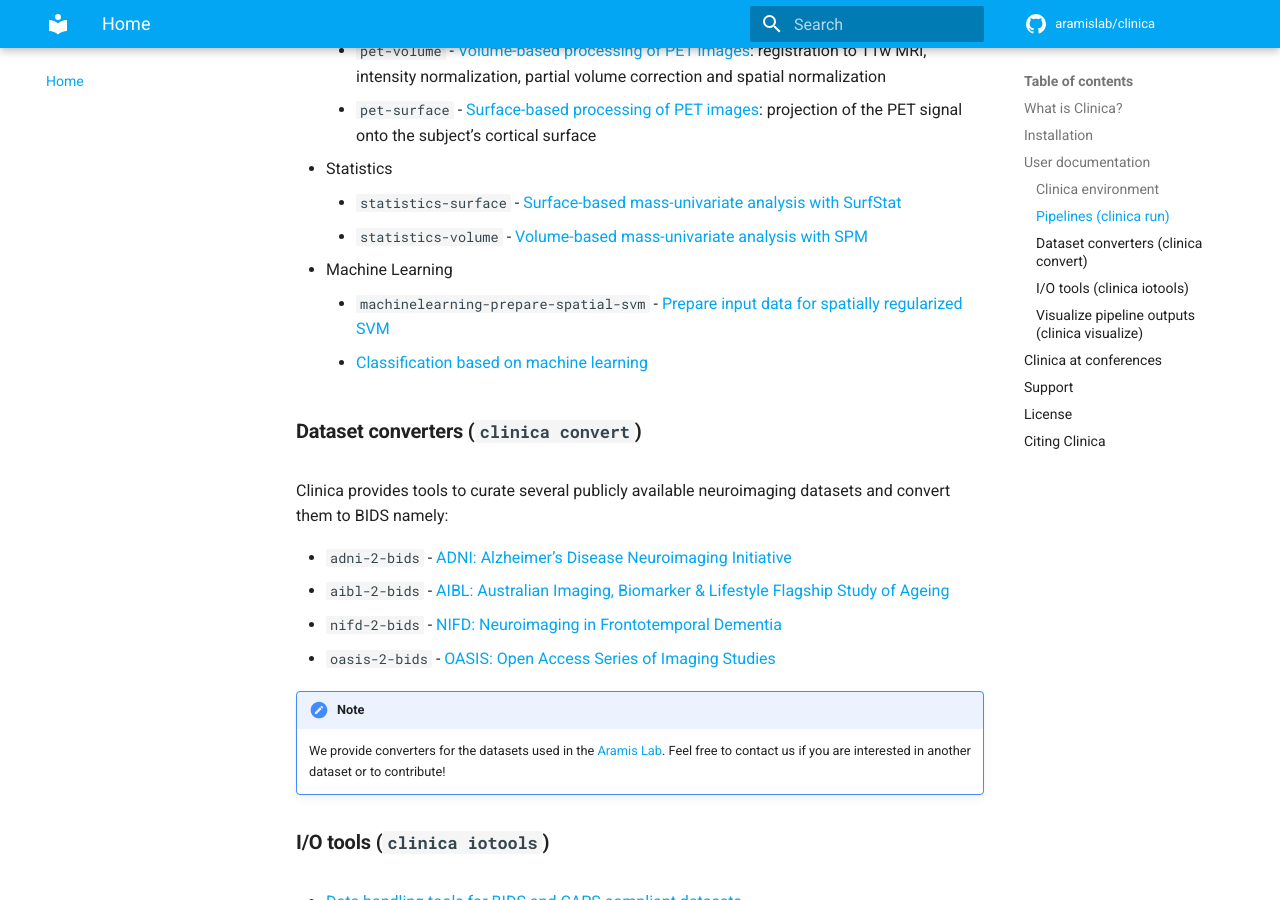
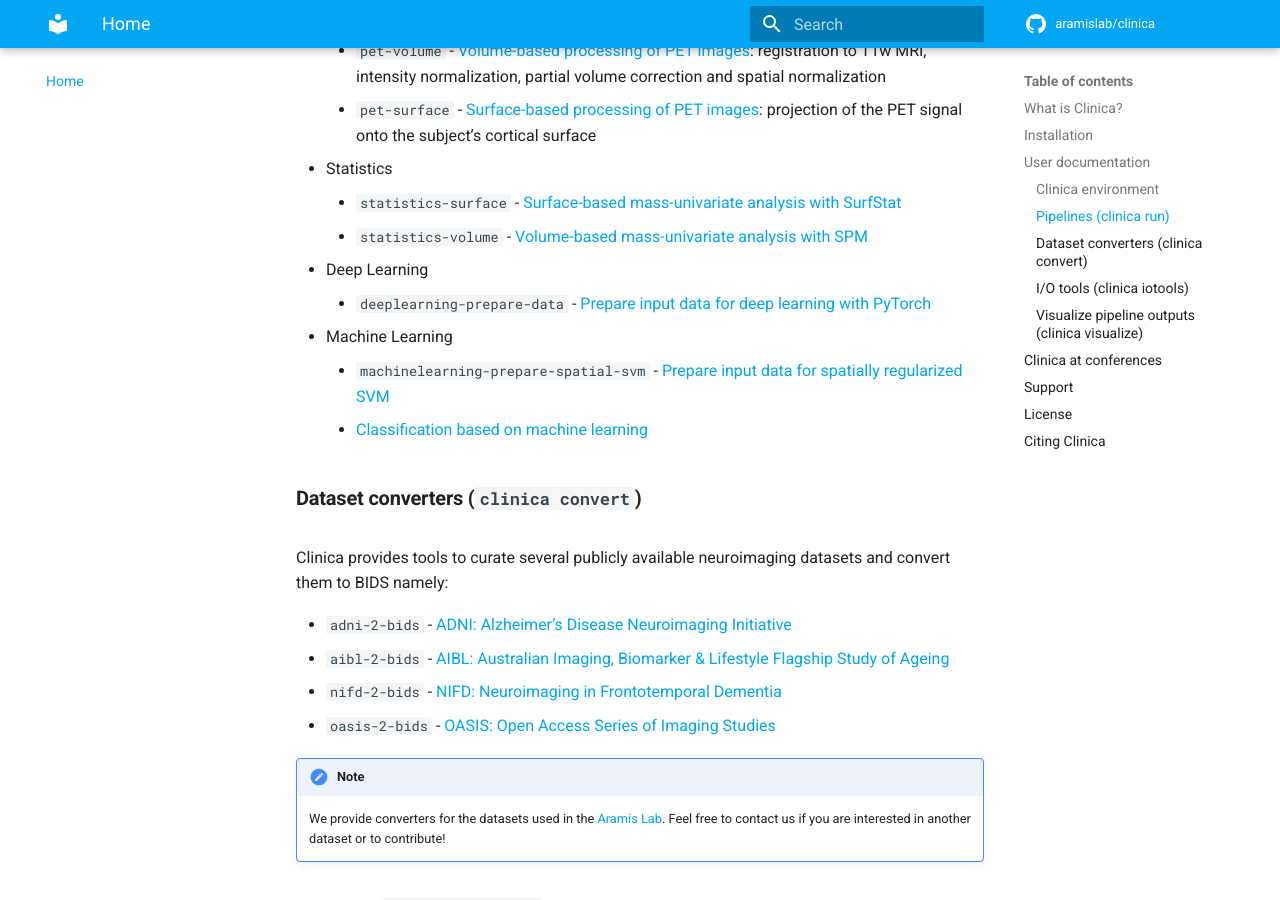
Before and after one commit to aramis-lab/clinica, an MkDocs documentation site: the page built from docs/index.md, in a window 1280 px wide and 900 px high, scrolled down 1432 px. Built offline with MkDocs 1.6.1 and Material for MkDocs 9.7.7, drawn with Linux system fonts in a browser that asks for light colours; comment, search, counter and statistics services are not loaded.

Commit message:
Add reference to DL-PrepareData

```diff
--- a/docs/index.md
+++ b/docs/index.md
@@ -46,6 +46,9 @@ ICM members are encouraged to use the version of Clinica available on the cluste
 - Statistics
     - `statistics-surface` - [Surface-based mass-univariate analysis with SurfStat](Pipelines/Stats_Surface)
     - `statistics-volume` - [Volume-based mass-univariate analysis with SPM](Pipelines/Stats_Volume)
+- Deep Learning
+    - `deeplearning-prepare-data` - [Prepare input data for deep learning with PyTorch](Pipelines/DeepLearning_PrepareData)
+
 - Machine Learning
     - `machinelearning-prepare-spatial-svm` - [Prepare input data for spatially regularized SVM](Pipelines/MachineLearning_PrepareSVM)
     - [Classification based on machine learning](Pipelines/MachineLearning_Classification)
--- a/mkdocs.yml
+++ b/mkdocs.yml
@@ -96,6 +96,8 @@ nav:
     - Statistics:
       - Surface-based mass-univariate analysis: "Pipelines/Stats_Surface.md"
       - Volume-based mass-univariate analysis: "Pipelines/Stats_Volume.md"
+    - Deep Learning:
+      - Prepare input data for deep learning: "Pipelines/DeepLearning_PrepareData.md"
     - Machine Learning:
       - Prepare input data for spatially regularized SVM: "Pipelines/MachineLearning_PrepareSVM.md"
       - Classification based on machine learning: "Pipelines/MachineLearning_Classification.md"
```
